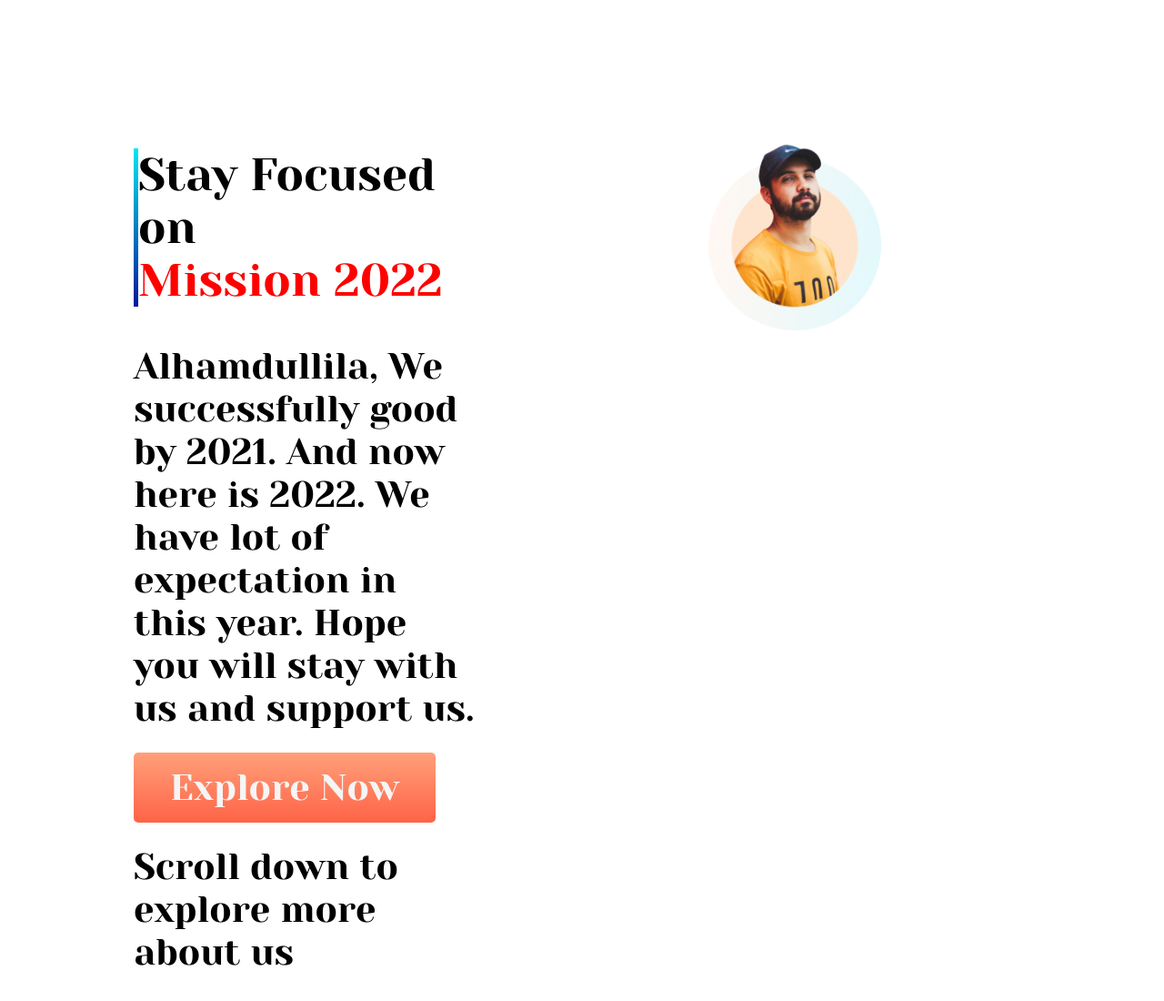
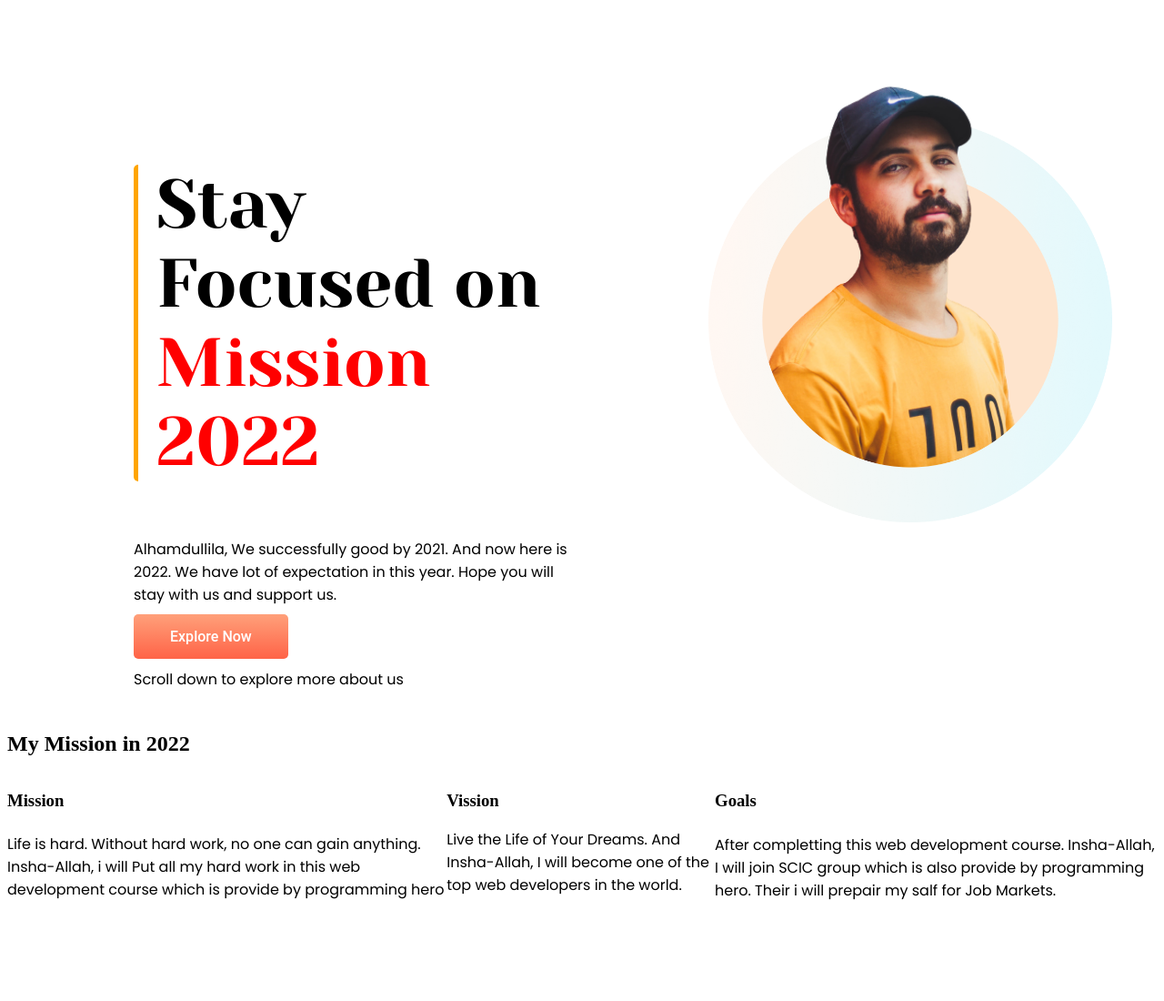
Before and after one commit to srdo96/assignment1-mission2022, a plain HTML site: page index.html in a window 1280 px wide. Shown: the whole page at 91% size. After the commit the page ends 1023 px from the top, so only its background shows below. Drawn offline with Linux system fonts and the light colour scheme.

Commit message:
first part done, working second on part

```diff
--- a/index.html
+++ b/index.html
@@ -12,13 +12,19 @@
       href="https://fonts.googleapis.com/css2?family=Yeseva+One&display=swap"
       rel="stylesheet"
     />
+    <link rel="preconnect" href="https://fonts.googleapis.com" />
+    <link rel="preconnect" href="https://fonts.gstatic.com" crossorigin />
+    <link
+      href="https://fonts.googleapis.com/css2?family=Poppins&display=swap"
+      rel="stylesheet"
+    />
   </head>
   <body>
     <section class="flexible-container">
       <div class="half-width">
         <h1>
           Stay Focused on <br />
-          <span class="red-color">Mission 2022</span>
+          <span class="red-color-text">Mission 2022</span>
         </h1>
         <p>
           Alhamdullila, We successfully good by 2021. And now here is 2022. We
@@ -34,5 +40,33 @@
         <img src="/images/person/person-2.png" alt="picture of person-2" />
       </div>
     </section>
+    <section>
+      <h2>My Mission in 2022</h2>
+      <div class="flexible-container">
+        <div>
+          <h3>Mission</h3>
+          <p>
+            Life is hard. Without hard work, no one can gain anything.
+            Insha-Allah, i will Put all my hard work in this web development
+            course which is provide by programming hero
+          </p>
+        </div>
+        <div>
+          <h3>Vission</h3>
+          <p>
+            Live the Life of Your Dreams. And Insha-Allah, I will become one of
+            the top web developers in the world.
+          </p>
+        </div>
+        <div>
+          <h3>Goals</h3>
+          <p>
+            After completting this web development course. Insha-Allah, I will
+            join SCIC group which is also provide by programming hero. Their i
+            will prepair my salf for Job Markets.
+          </p>
+        </div>
+      </div>
+    </section>
   </body>
 </html>
--- a/style.css
+++ b/style.css
@@ -1,15 +1,18 @@
-body {
+h1 {
   font-family: "Yeseva One", cursive;
+  font-size: 75px;
+  font-weight: 500;
+  border-left: 5.5px solid orange;
+  border-image-slice: 1;
+  padding-left: 20px;
+  border-radius: 5px;
+  margin-top: 35%;
 }
-h1 {
-  font-size: 50px;
-  font-weight: 500;
-  border-right: 5pd solid;
-  border-left: 5px solid;
-  border-image: linear-gradient(cyan, darkblue);
-  border-image-slice: 10%;
+p {
+  font-family: "Poppins", sans-serif;
+  margin: 5% 0 5% 0;
 }
-.red-color {
+.red-color-text {
   color: red;
 }
 .flexible-container {
@@ -17,17 +20,18 @@ h1 {
 }
 .half-width {
   width: 50%;
-  padding: 9%;
+  padding-left: 9%;
   margin-left: 2%;
-  font-size: 40px;
 }
 .half-width img {
-  width: 50%;
+  width: 90%;
 }
 .anchor-button {
+  font-family: "Roboto", sans-serif;
   text-decoration: none;
   background-image: linear-gradient(lightsalmon, tomato);
   padding: 15px 40px;
-  color: whitesmoke;
+  color: white;
+  font-weight: 500;
   border-radius: 5px;
 }
```
